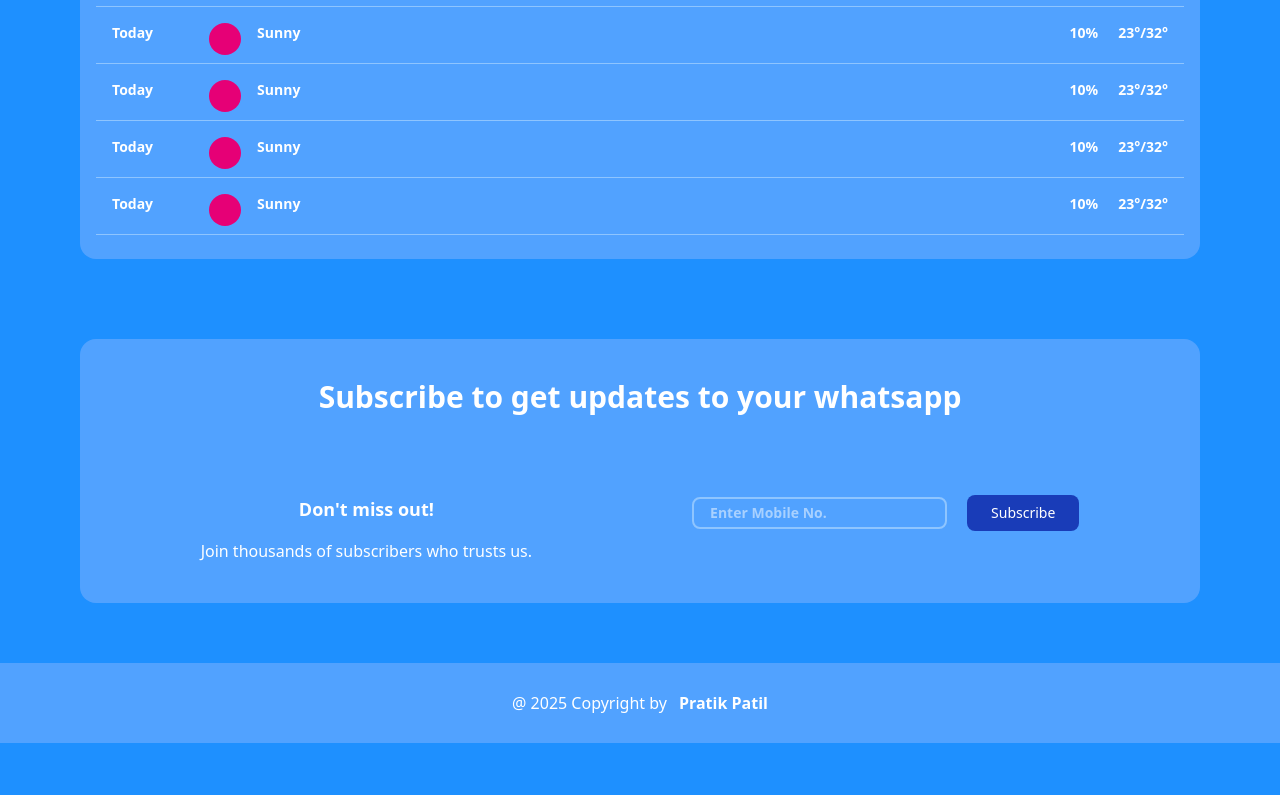
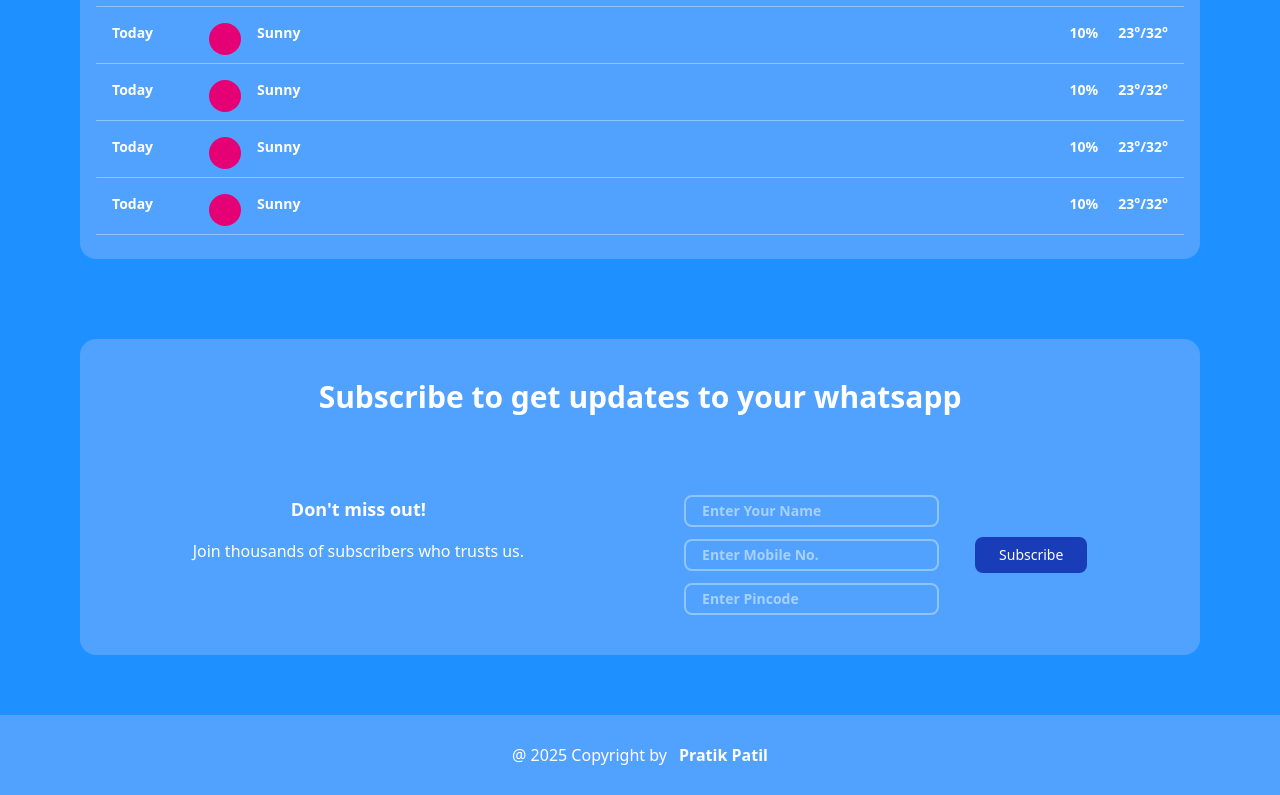
Before and after one commit to pratik-1732/ClimaAlert, a React (Vite) app in the folder client/: page / in a window 1280 px wide. Shown: the part 1288-2083 px from the top of the page. Before the commit the page ends 2031 px from the top, so only its background shows below. Built offline with nearby package versions, Linux system fonts and the light colour scheme.

Commit message:
added name field

```diff
--- a/client/components/Subscribe.jsx
+++ b/client/components/Subscribe.jsx
@@ -11,11 +11,24 @@ const Subscribe = () => {
           <h4 className="text-lg font-bold mb-4">Don't miss out!</h4>
           <p>Join thousands of subscribers who trusts us.</p>
         </div>
-        <div className="">
-          <input
-            className="border-2 rounded-lg border-blue-300 outline-none px-4 py-1 mr-5 bg-transparent text-white text-sm font-bold"
-            type="mobileNum" placeholder="Enter Mobile No. "
-          />
+        <div className="flex gap-4 items-center">
+          <div className="flex flex-col gap-3">
+            <input
+              className="border-2 rounded-lg border-blue-300 outline-none px-4 py-1 mr-5 bg-transparent text-white text-sm font-bold"
+              type="name"
+              placeholder="Enter Your Name "
+            />
+            <input
+              className="border-2 rounded-lg border-blue-300 outline-none px-4 py-1 mr-5 bg-transparent text-white text-sm font-bold"
+              type="mobileNum"
+              placeholder="Enter Mobile No. "
+            />
+            <input
+              className="border-2 rounded-lg border-blue-300 outline-none px-4 py-1 mr-5 bg-transparent text-white text-sm font-bold"
+              type="pincode"
+              placeholder="Enter Pincode "
+            />
+          </div>
           <button className="rounded-lg px-6 py-2 bg-blue-800 text-white text-sm font-medium cursor-pointer outline-none">
             Subscribe
           </button>
```
Also changed, not shown: 1 other file (tests, documents, lock files or other folders).
